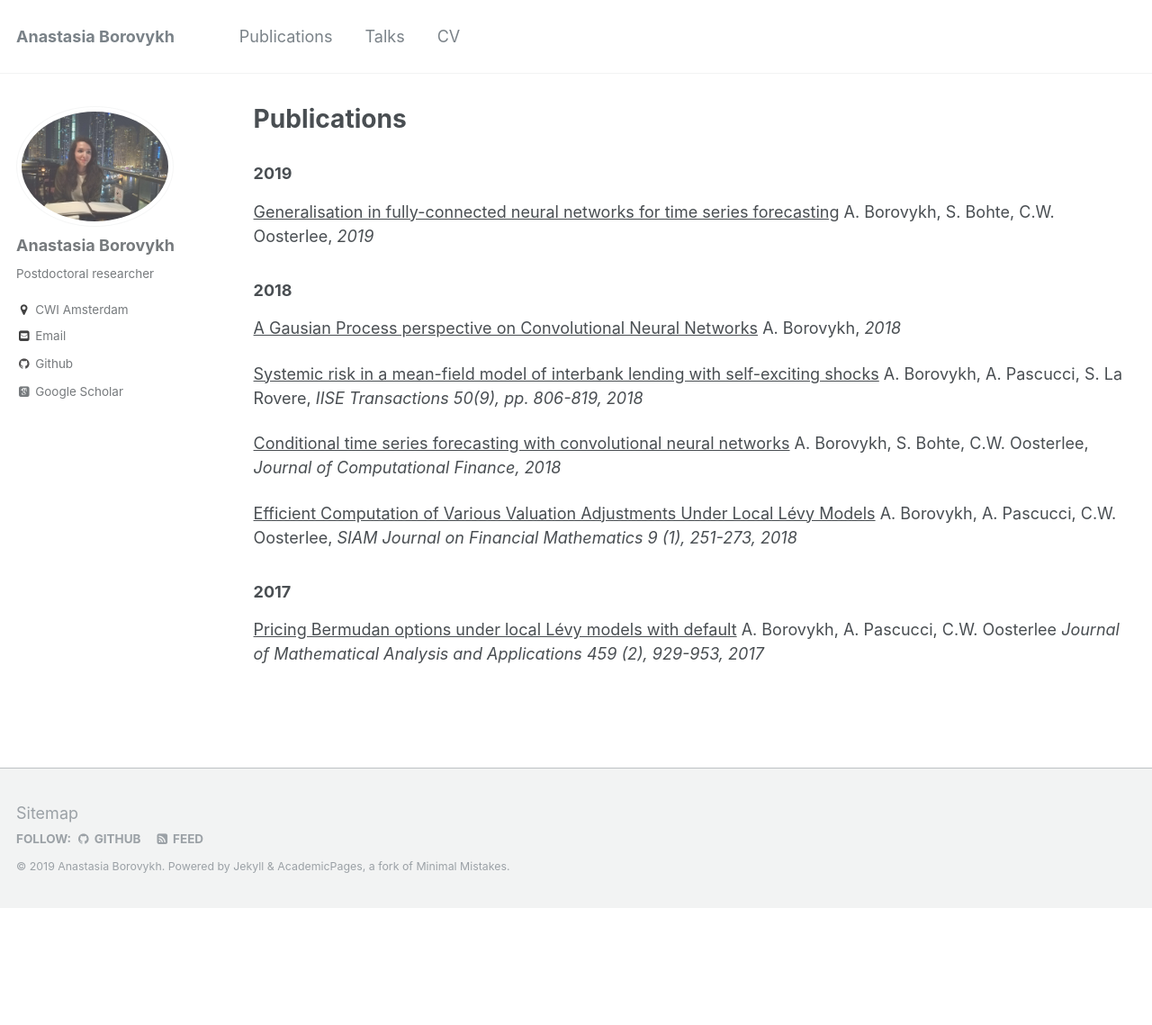
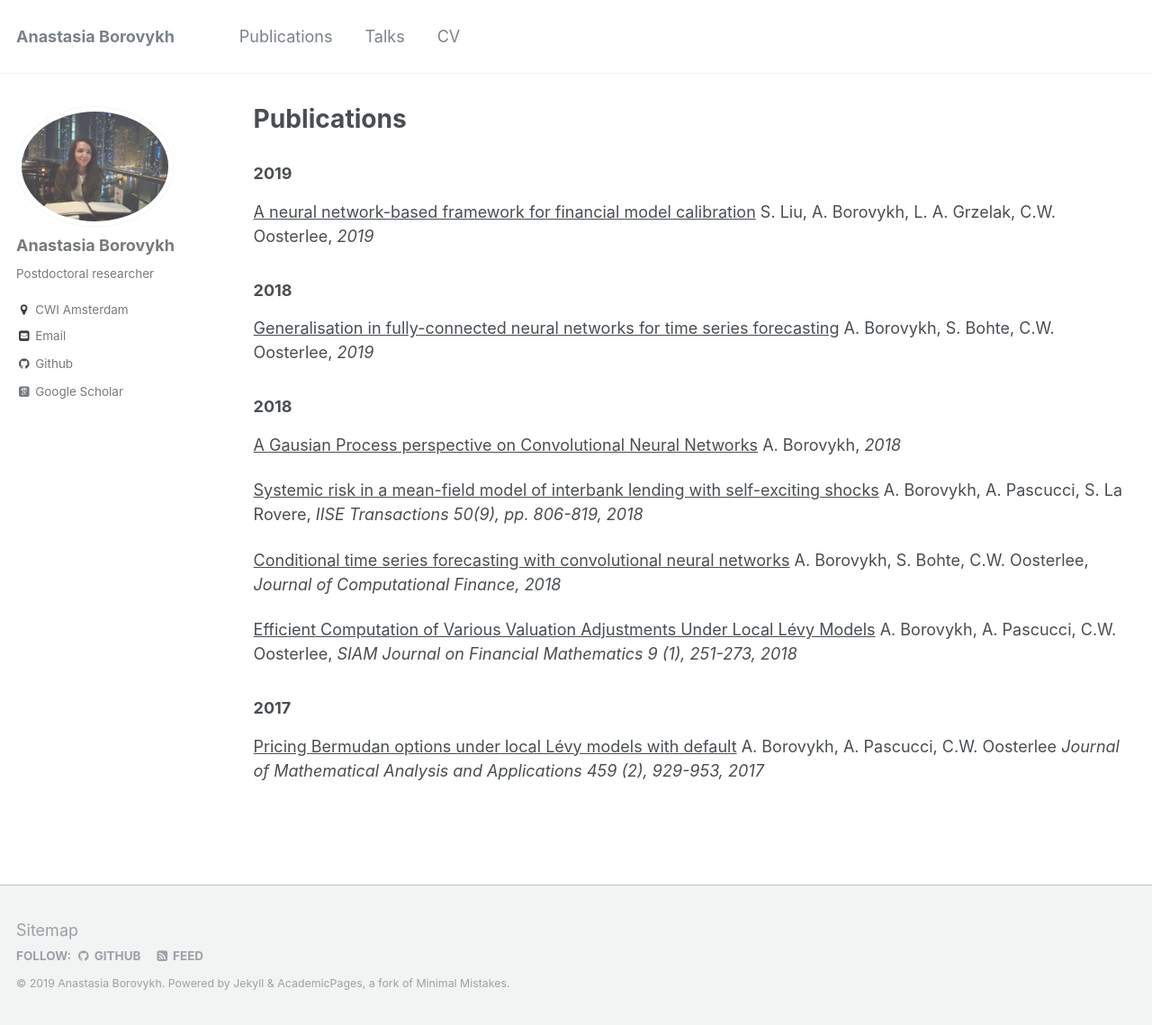
Before and after one commit to aib93/aib93.github.io, a Jekyll site: the page built from _pages/publications.html, in a window 1280 px wide and 1139 px high. Shown: the whole window at 90% size. Built offline with Jekyll 4.4.1, drawn with Linux system fonts in a browser that asks for light colours; some web fonts are replaced.

Commit message:
Initial commit

```diff
--- a/_pages/publications.html
+++ b/_pages/publications.html
@@ -5,6 +5,8 @@ permalink: /publications/
 author_profile: true
 ---
 <h3> 2019 </h3>
+<p><a href="https://arxiv.org/pdf/1904.10523.pdf" style="text-decoration:underline;"> A neural network-based framework for financial model calibration</a> S. Liu, A. Borovykh, L. A. Grzelak, C.W. Oosterlee, <i>2019 </i></p>
+<h3> 2018 </h3>
 <p><a href="https://arxiv.org/pdf/1902.05312.pdf" style="text-decoration:underline;"> Generalisation in fully-connected neural networks for time series forecasting</a> A. Borovykh, S. Bohte, C.W. Oosterlee, <i>2019 </i></p>
 <h3> 2018 </h3>
 <p><a href="https://abrvkh.github.io/files/GP_CNN.pdf", style="text-decoration:underline;"> A Gausian Process perspective on Convolutional Neural Networks</a> A. Borovykh, <i>2018</i></p>
```
Also changed, not shown: 1 other file.
